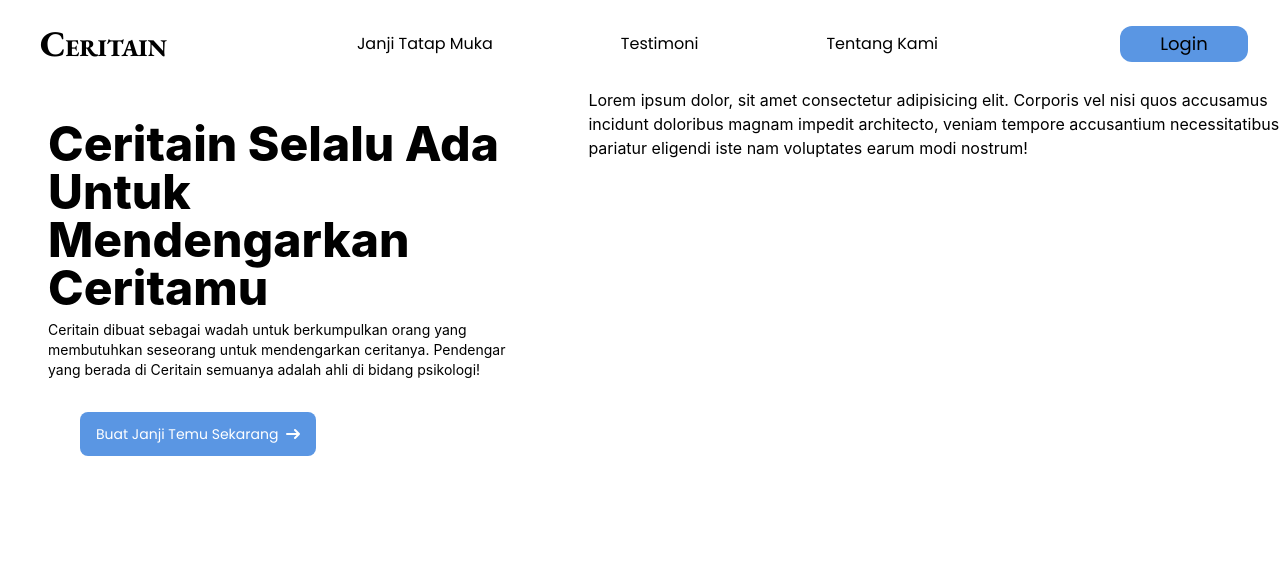
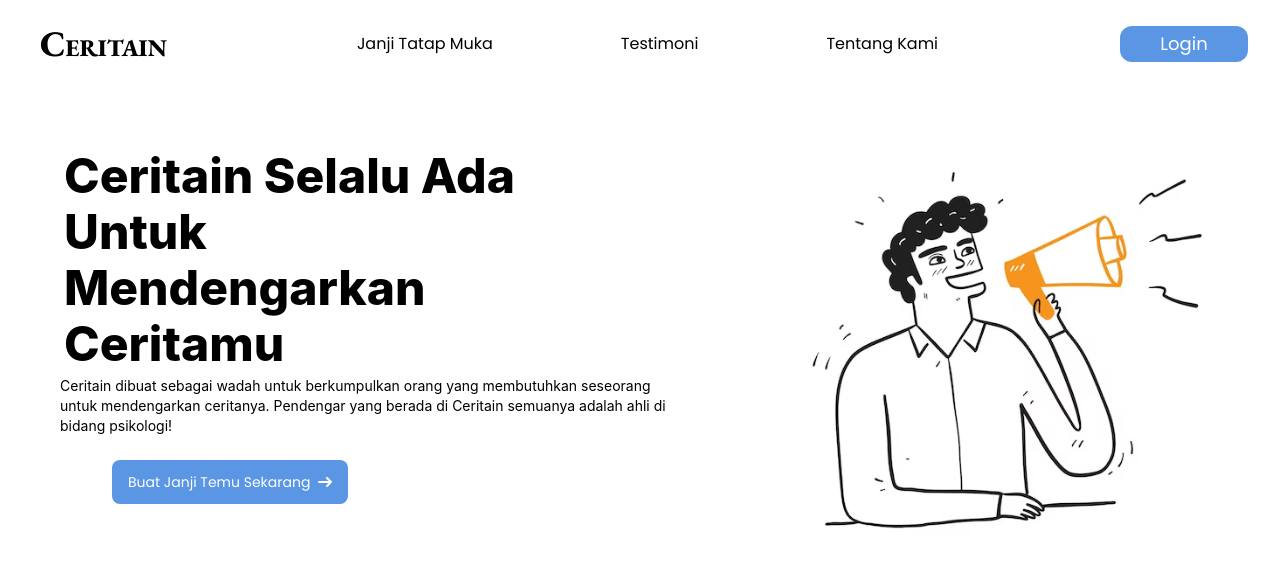
Before and after one commit to AhmadAzkia/ceritain, a React (Create React App) app: page / in a window 1280 px wide. Shown: the top 568 px of the page. Built offline with nearby package versions, Linux system fonts and the light colour scheme; a web font is replaced by a local one.

Commit message:
update jumbotron

```diff
--- a/src/Pages/Home.js
+++ b/src/Pages/Home.js
@@ -1,6 +1,6 @@
 import React from "react";
-import Navbar from '../components/Navbar';
-import Jumbotron from "../components/Jumbotron";
+import Navbar from '../components/home/Navbar';
+import Jumbotron from "../components/home/Jumbotron";
 
 
 function Home() {
--- a/src/Pages/Login.js
+++ b/src/Pages/Login.js
@@ -2,7 +2,7 @@
 import React, { useState } from "react";
 import '../css/font.css';
 import { useNavigate } from "react-router-dom";
-import Navbar from "../components/Navbar";
+import Navbar from "../components/home/Navbar";
 import axios from "axios";
 
 function Login() {
--- a/src/components/Jumbotron.js
+++ /dev/null
@@ -1,38 +0,0 @@
-import React from "react";
-
-function Jumbotron() {
-  return (
-    <div>
-      <div className="md:flex">
-
-        <div className="md:p-8">
-          <div>
-            <h1 className="px-4 mb-2 text-3xl font-extrabold leading-none md:text-5xl">
-              Ceritain Selalu Ada <br /> Untuk <br />Mendengarkan <br />Ceritamu
-            </h1>
-            <p className="px-4 mb-4 md:mb-0 sm:px-4 text-xs md:text-sm md:text-base">
-              Ceritain dibuat sebagai wadah untuk berkumpulkan orang yang membutuhkan seseorang untuk mendengarkan ceritanya. Pendengar yang berada di Ceritain semuanya adalah ahli di bidang psikologi!
-            </p>
-          </div>
-        </div>
-
-        <div>
-          <p className="pl-2">
-            Lorem ipsum dolor, sit amet consectetur adipisicing elit. Corporis vel nisi quos accusamus incidunt doloribus magnam impedit architecto, veniam tempore accusantium necessitatibus pariatur eligendi iste nam voluptates earum modi nostrum!
-          </p>
-        </div>
-      </div>
-
-      <div>
-        <a href="#" class="inline-flex justify-center items-center mx-5 py-3 px-4 text-xs text-center text-white rounded-lg bg-[#5A96E3] hover:bg-blue-800 md:mx-20 md:text-sm fontLoginn">
-          Buat Janji Temu Sekarang
-          <svg class="w-3.5 h-3.5 ml-2" aria-hidden="true" xmlns="http://www.w3.org/2000/svg" fill="none" viewBox="0 0 14 10">
-            <path stroke="currentColor" stroke-linecap="round" stroke-linejoin="round" stroke-width="2" d="M1 5h12m0 0L9 1m4 4L9 9" />
-          </svg>
-        </a>
-      </div>
-    </div>
-  );
-}
-
-export default Jumbotron;
--- a/src/components/Navbar.js
+++ /dev/null
@@ -1,48 +0,0 @@
-import React, { useState } from "react";
-import '../App.css';
-import '../css/font.css';
-import { useNavigate } from "react-router-dom";
-
-function Header() {
-  const [isOpen, setIsOpen] = useState(false)
-  let navigate = useNavigate()
-  return (
-<div>
-    {/* Header */}
-    <nav className="bg-white w-full shadow-transparent2 flex-col">
-      <div className="flex flex-col md:flex-row">
-        <div className={`flex justify-between items-center py-6 px-6 md:border-none ${isOpen ? 'border-b' : 'none'}`}>
-            <div>
-              <h1 className="text-2xl md:text-2xl fontLogo ml-4">
-                {/* Span untuk membuat huruf C jadi lebih besar */}
-                <span className="text-4xl">C</span>
-                ERITAIN
-              </h1>
-            </div>
-            <div className="items-center block md:hidden">
-              <button onClick={() => setIsOpen(!isOpen)}>
-                <svg xmlns="http://www.w3.org/2000/svg" fill="none" viewBox="0 0 24 24" strokeWidth={1.5} stroke="black" className="w-7 h-7">
-                  <path className={`${!isOpen ? 'block' : 'hidden'}`} strokeLinecap="round" strokeLinejoin="round" d="M3.75 6.75h16.5M3.75 12h16.5m-16.5 5.25h16.5" />
-                  <path className={`${isOpen ? 'block' : 'hidden'}`} strokeLinecap="round" strokeLinejoin="round" d="M6 18L18 6M6 6l12 12" />
-                </svg>
-              </button>
-            </div>
-        </div>
-
-        <div className={`${isOpen ? 'block' : 'hidden'} md:flex flex-col md:flex-row justify-between w-full md:items-center border md:border-none mb-2 md:mb-0`}>
-          <div className="flex flex-col md:flex-row mx-auto">
-            <a href="#" className="text-black block px-6 py-2 fontLoginn md:text-1xl md:px-16">Janji Tatap Muka</a>
-            <a href="#" className="text-black block px-6 py-2 fontLoginn md:text-1xl md:px-16">Testimoni</a>
-            <a href="#" className="text-black block px-6 py-2 fontLoginn md:text-1xl md:px-16">Tentang Kami</a>
-          </div>
-          <div className="flex flex-col md:flex-row px-4 py-4">
-            <button className="bgWarna  rounded-xl w-36 md:h-9 md:w-32 fontLoginn text-lg hover:shadow-md mr-4" onClick={()=>navigate('/login')}>Login</button>
-          </div>
-        </div>
-      </div>
-    </nav>
-</div>
-  );
-}
-
-export default Header;
--- a/src/components/home/Jumbotron.js
+++ b/src/components/home/Jumbotron.js
@@ -1,24 +1,46 @@
 import React from "react";
+import logo from "../img/jumbotron.png";
 
 function Jumbotron() {
   return (
     <div>
-      <div className="md:p-8">
-        <h1 className="px-4 mb-2 text-sm font-extrabold leading-none md:text-3xl">
-          Cek Kesehatan Mentalmu Bersama Dokter Andalan Kami
-        </h1>
-        <p className="px-4 mb-4 md:mb-0 sm:px-4 text-xs md:text-base">
-          Kamu penasaran dengan kondisi kesehatan mentalmu saat ini? Yuk, segera buat janji dengan dokter andalan kami untuk mengetahui hasilnya!
-        </p>
-      </div>
-      <div>
-        <a href="#" class="inline-flex justify-center items-center mx-5 py-3 px-4 text-xs text-center text-white rounded-lg bg-[#5A96E3] hover:bg-blue-800 md:mx-20 md:text-sm">
-          Booking Sekarang
+      <div className="md:flex">
+
+        <div className="md:p-8">
+          <div className="ml-3 mt-8">
+            <h1 className="ml-5 mb-2 text-3xl font-extrabold leading-none md:text-5xl">
+              Ceritain Selalu Ada
+            </h1>
+            <h1 className="ml-5 mb-2 text-3xl font-extrabold leading-none md:text-5xl">
+              Untuk
+            </h1>
+            <h1 className="ml-5 mb-2 text-3xl font-extrabold leading-none md:text-5xl">
+              Mendengarkan
+            </h1>
+            <h1 className="ml-5 mb-2 text-3xl font-extrabold leading-none md:text-5xl">
+              Ceritamu
+            </h1>
+            <p className="px-4 mb-4 md:mb-0 sm:px-4 text-xs md:text-sm md:text-base">
+              Ceritain dibuat sebagai wadah untuk berkumpulkan orang yang membutuhkan seseorang <br /> untuk mendengarkan ceritanya. Pendengar yang berada di Ceritain semuanya adalah ahli di bidang psikologi!
+            </p>
+          </div>
+
+          <div className="ml-2 mt-6 md:ml-0">
+        <button class="inline-flex justify-center items-center mx-5 py-3 px-4 text-xs text-center text-white rounded-lg bg-[#5A96E3] hover:bg-blue-800 md:mx-20 md:text-sm fontLoginn">
+          Buat Janji Temu Sekarang
           <svg class="w-3.5 h-3.5 ml-2" aria-hidden="true" xmlns="http://www.w3.org/2000/svg" fill="none" viewBox="0 0 14 10">
             <path stroke="currentColor" stroke-linecap="round" stroke-linejoin="round" stroke-width="2" d="M1 5h12m0 0L9 1m4 4L9 9" />
           </svg>
-        </a>
+        </button>
       </div>
+        </div>
+
+        <div className="">
+          <img className="" src={logo} alt="" />
+        </div>
+      </div>
+
+
     </div>
   );
 }
--- a/src/components/home/Navbar.js
+++ b/src/components/home/Navbar.js
@@ -1,6 +1,6 @@
 import React, { useState } from "react";
-import '../App.css';
-import '../css/font.css';
+import '../../App.css';
+import '../../css/font.css';
 import { useNavigate } from "react-router-dom";
 
 function Header() {
@@ -31,12 +31,12 @@ function Header() {
 
         <div className={`${isOpen ? 'block' : 'hidden'} md:flex flex-col md:flex-row justify-between w-full md:items-center border md:border-none mb-2 md:mb-0`}>
           <div className="flex flex-col md:flex-row mx-auto">
-            <a href="#" className="text-black block px-6 py-2 fontNavbar md:text-1xl md:px-16">Janji Tatap Muka</a>
-            <a href="#" className="text-black block px-6 py-2 fontNavbar md:text-1xl md:px-16">Testimoni</a>
-            <a href="#" className="text-black block px-6 py-2 fontNavbar md:text-1xl md:px-16">Tentang Kami</a>
+            <a href="#" className="text-black block px-6 py-2 fontLoginn md:text-1xl md:px-16">Janji Tatap Muka</a>
+            <a href="#" className="text-black block px-6 py-2 fontLoginn md:text-1xl md:px-16">Testimoni</a>
+            <a href="#" className="text-black block px-6 py-2 fontLoginn md:text-1xl md:px-16">Tentang Kami</a>
           </div>
           <div className="flex flex-col md:flex-row px-4 py-4">
-            <button className="bgWarna rounded-2xl w-36 md:h-9 md:w-36 fontNavbar text-lg hover:shadow-md mr-4" onClick={()=>navigate('/login')}>Login</button>
+            <button className="bgWarna text-white rounded-xl w-36 md:h-9 md:w-32 fontLoginn text-lg hover:shadow-md mr-4" onClick={()=>navigate('/login')}>Login</button>
           </div>
         </div>
       </div>
```
Also changed, not shown: src/components/Profile.js (deleted), src/components/img/jumbotron.png (added).
